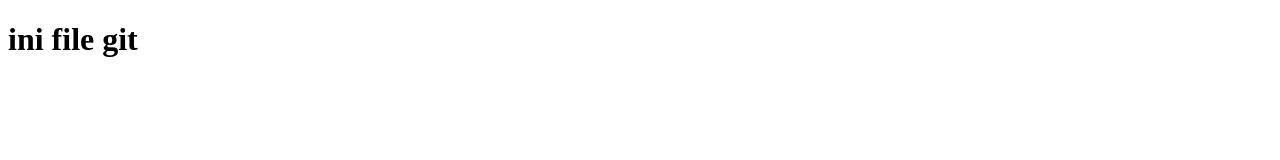
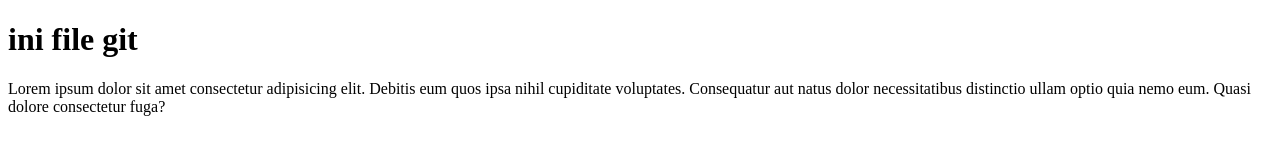
Before and after one commit to ddindawaii/latihan_git_jwdnb1_2025, a plain HTML site: page git.html in a window 1280 px wide. Drawn offline with Linux system fonts and the light colour scheme.

Commit message:
menambahkan p pada git.html

```diff
--- a/git.html
+++ b/git.html
@@ -7,5 +7,6 @@
 </head>
 <body>
     <h1>ini file git</h1>
+    <p>Lorem ipsum dolor sit amet consectetur adipisicing elit. Debitis eum quos ipsa nihil cupiditate voluptates. Consequatur aut natus dolor necessitatibus distinctio ullam optio quia nemo eum. Quasi dolore consectetur fuga?</p>
 </body>
 </html>
```
